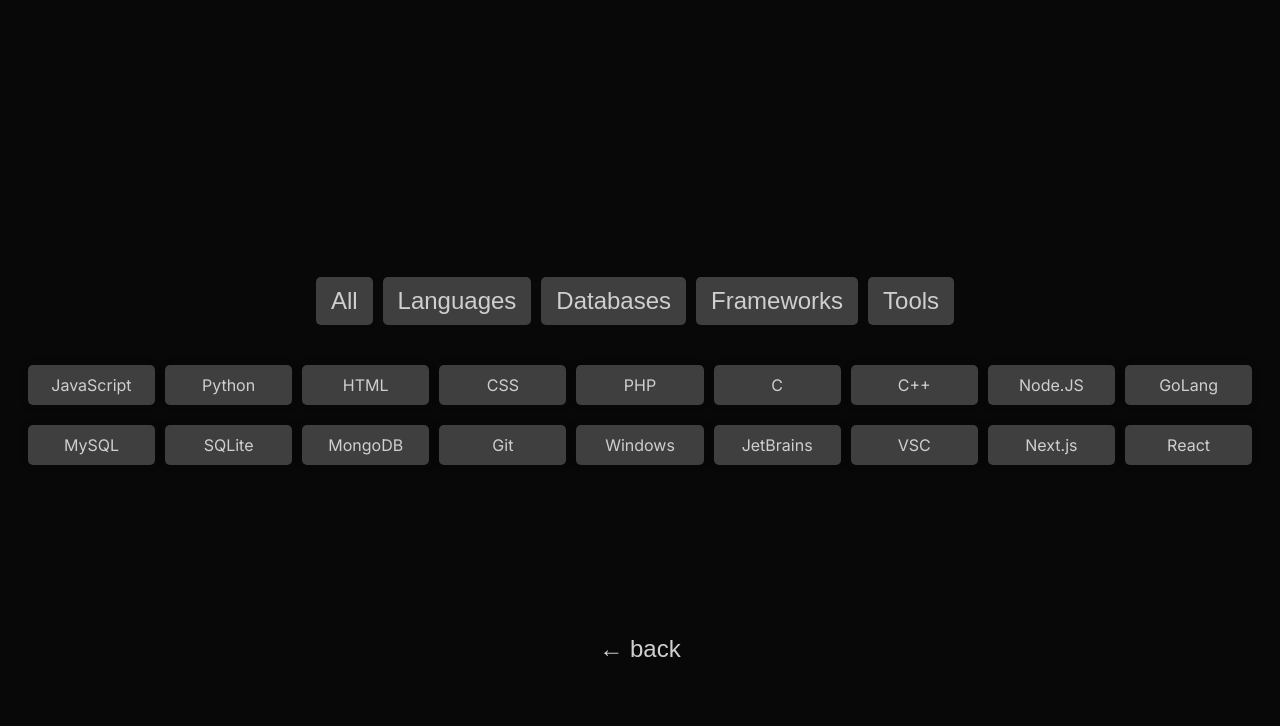
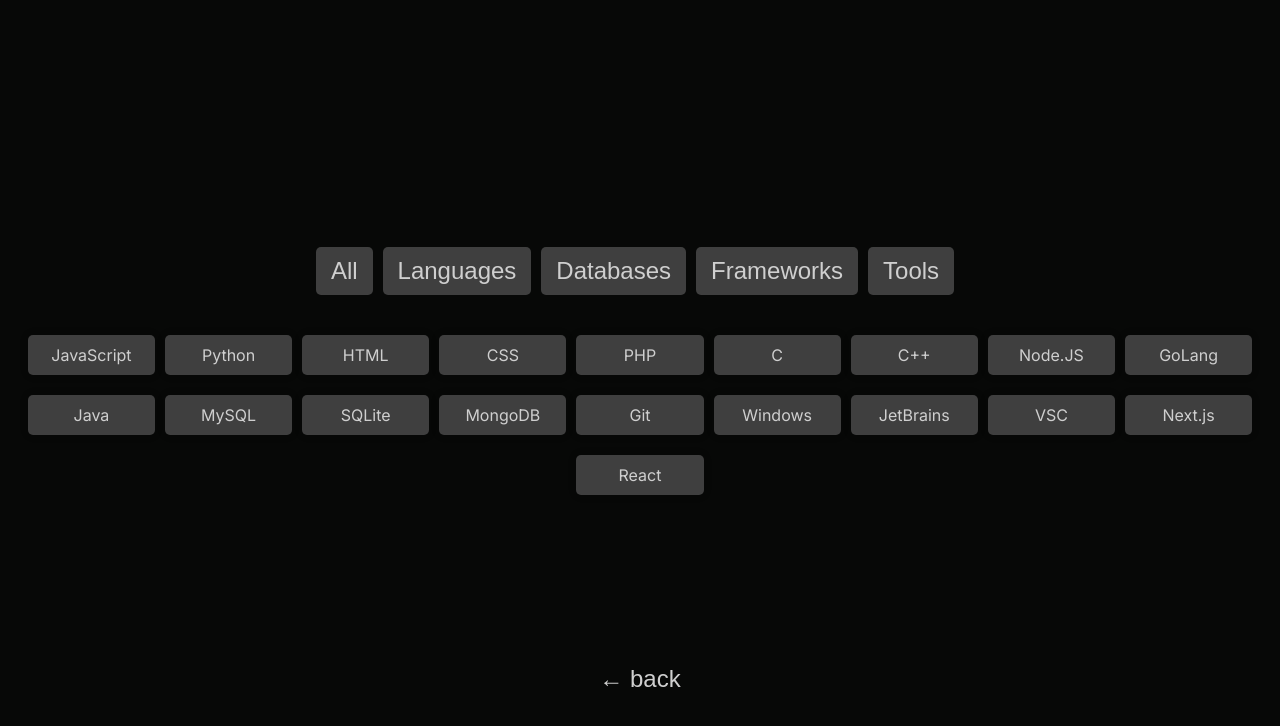
Before and after one commit to ayd1ndemirci/portfolio-nextjs, a Next.js app: page / in a window 1280 px wide. Both pictures are taken after a click on the button "skill". Shown: the top 726 px of the page. Built offline with nearby package versions, Linux system fonts and the light colour scheme.

Commit message:
Update skill.jsx

```diff
--- a/src/app/skill.jsx
+++ b/src/app/skill.jsx
@@ -12,6 +12,7 @@
         { name: "C++", category: "languages" },
         { name: "Node.JS", category: "languages" },
         { name: "GoLang", category: "languages"},
+        { name: "Java", category: "languages"},
 
         { name: "MySQL", category: "databases" },
         { name: "SQLite", category: "databases" },
```
